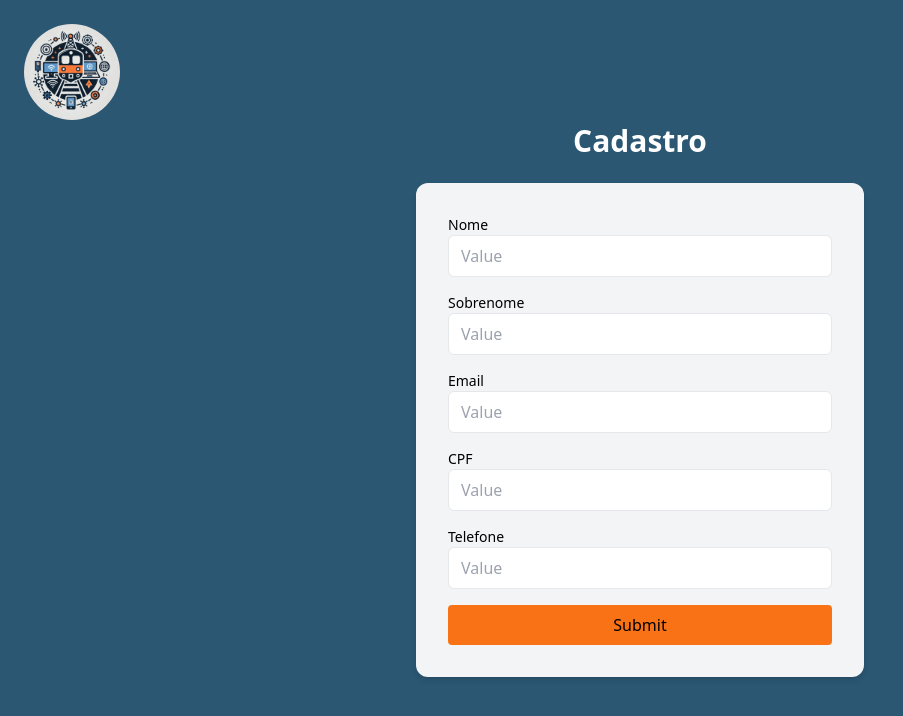
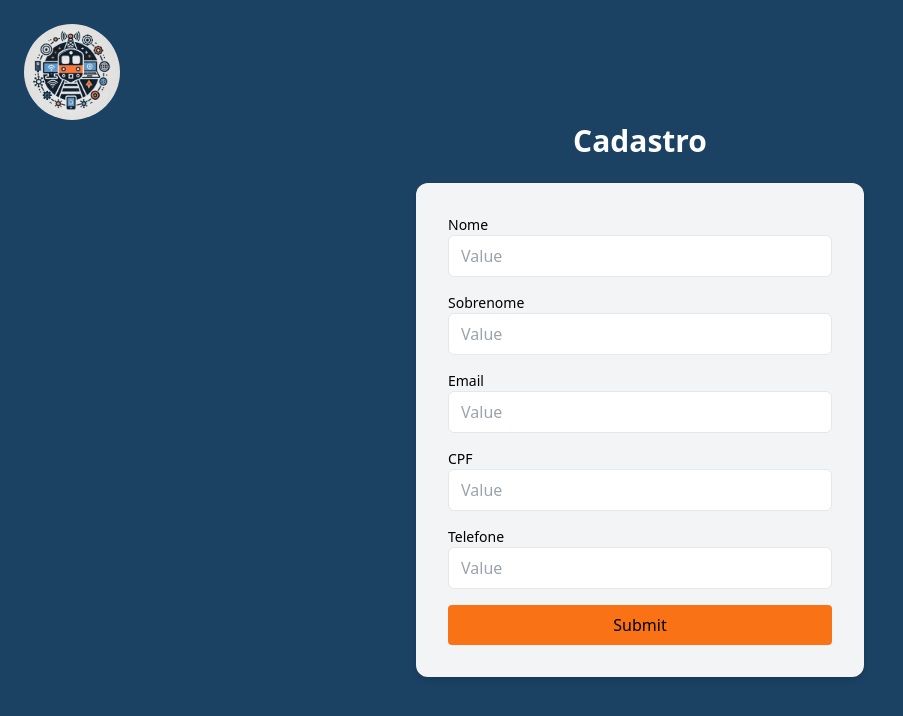
Before and after one commit to Codegirls-1TDSPB/Sprint-3.0, a Next.js app in the folder rail-response/: page /cadastro in a window 1280 px wide. Shown: the top 716 px of the page, without its empty margins (0-903 px from the left). Built offline with nearby package versions, Linux system fonts and the light colour scheme.

Commit message:
Alteração das cores da paginas.

```diff
--- a/rail-response/src/app/cadastro/CadastroForm.tsx
+++ b/rail-response/src/app/cadastro/CadastroForm.tsx
@@ -1,6 +1,6 @@
 export default function CadastroForm() {
     return (
-      <div className="min-h-screen bg-[#2B5773] relative flex flex-col items-center justify-center px-4">
+      <div className="min-h-screen bg-[#1b4263] relative flex flex-col items-center justify-center px-4">
         {/* Logo no canto superior esquerdo */}
         <img
           src="/imagens/logo.png"
--- a/rail-response/src/app/chat/layout.tsx
+++ b/rail-response/src/app/chat/layout.tsx
@@ -1,7 +1,7 @@
 // chat/layout.tsx
 export default function ChatLayout({ children }: { children: React.ReactNode }) {
     return (
-      <div className="min-h-screen bg-[#2B5773] text-black p-4">
+      <div className="min-h-screen bg-[#1b4263] text-black p-4">
         {children}
       </div>
     );
--- a/rail-response/src/app/login/LoginForm.tsx
+++ b/rail-response/src/app/login/LoginForm.tsx
@@ -15,7 +15,7 @@ export default function LoginForm() {
   };
 
   return (
-    <div className="min-h-screen flex items-center justify-center bg-[#2B5773] px-4">
+    <div className="min-h-screen flex items-center justify-center bg-[#1b4263] px-4">
       <div className="flex items-start bg-gray-100 p-10 rounded-xl shadow-md w-[800px] justify-between">
         {/* Lado esquerdo */}
         <div className="flex flex-col items-start w-[35%] pt-0 pl-0">
```
